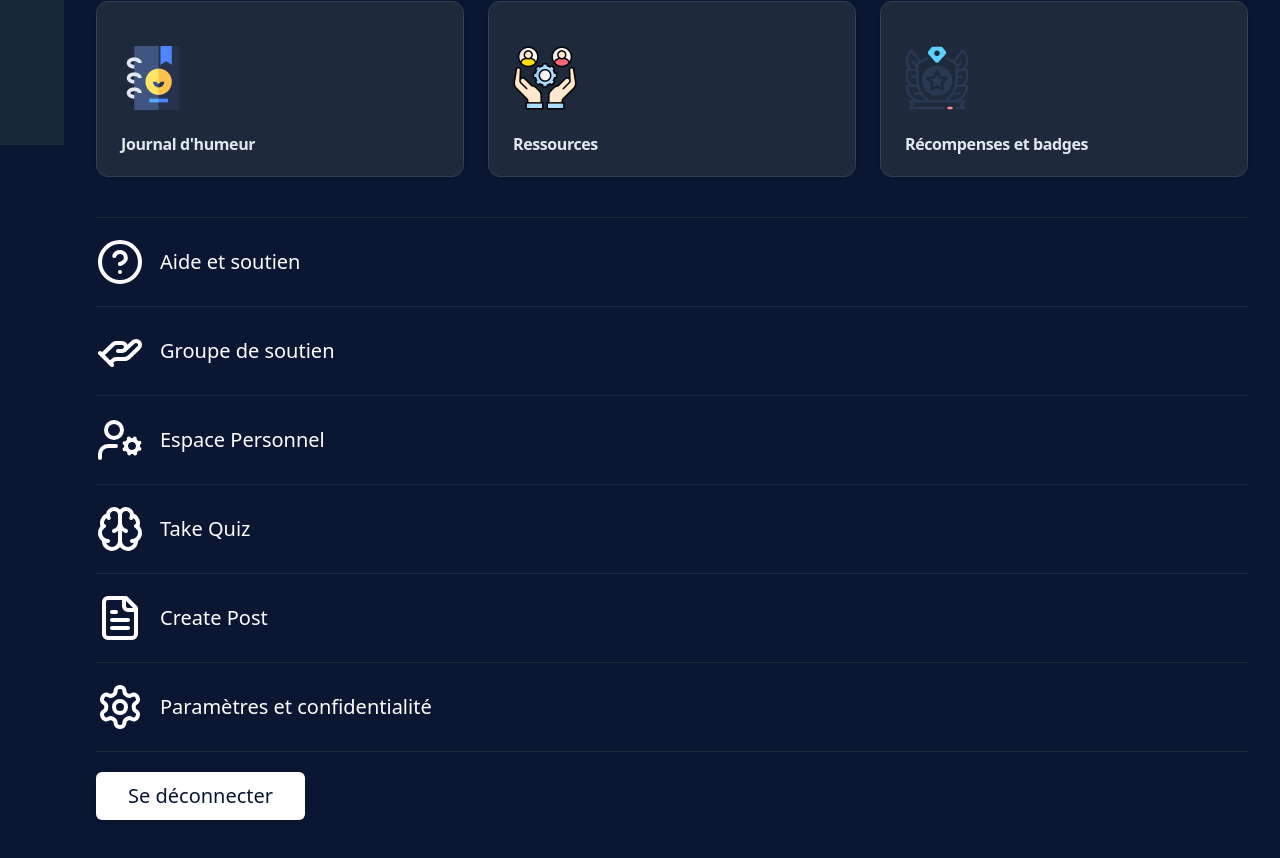
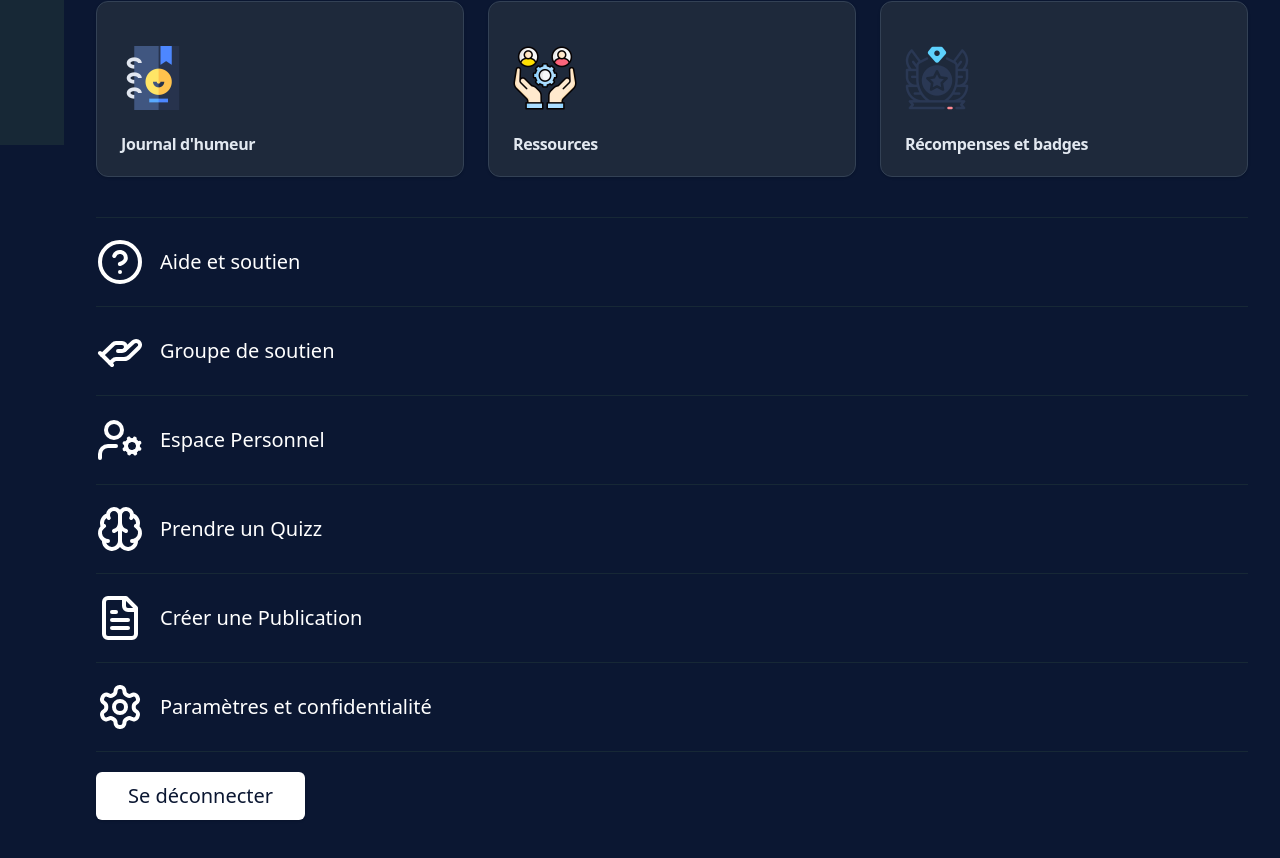
Before and after one commit to nambininasafidison/NoNnovember, a React (Vite) app in the folder Client/: page /menu in a window 1280 px wide. Shown: the part 655-1513 px from the top of the page. Built offline with nearby package versions, Linux system fonts and the light colour scheme; no server answers.

Commit message:
Translate quiz and post links to French

```diff
--- a/Client/src/pages/ressources/Menu.tsx
+++ b/Client/src/pages/ressources/Menu.tsx
@@ -150,14 +150,14 @@ export default function Menu() {
           <Link to="/quiz">
             <div className="flex gap-4 w-fit text-xl items-center">
               <Brain className="h-12 w-12" />
-              Take Quiz
+              Prendre un Quizz
             </div>
           </Link>
           <Separator className="my-5" />
           <Link to="/createPost">
             <div className="flex gap-4 w-fit text-xl items-center">
               <FileText className="h-12 w-12" />
-              Create Post
+              Créer une Publication
             </div>
           </Link>
           <Separator className="my-5" />
```
